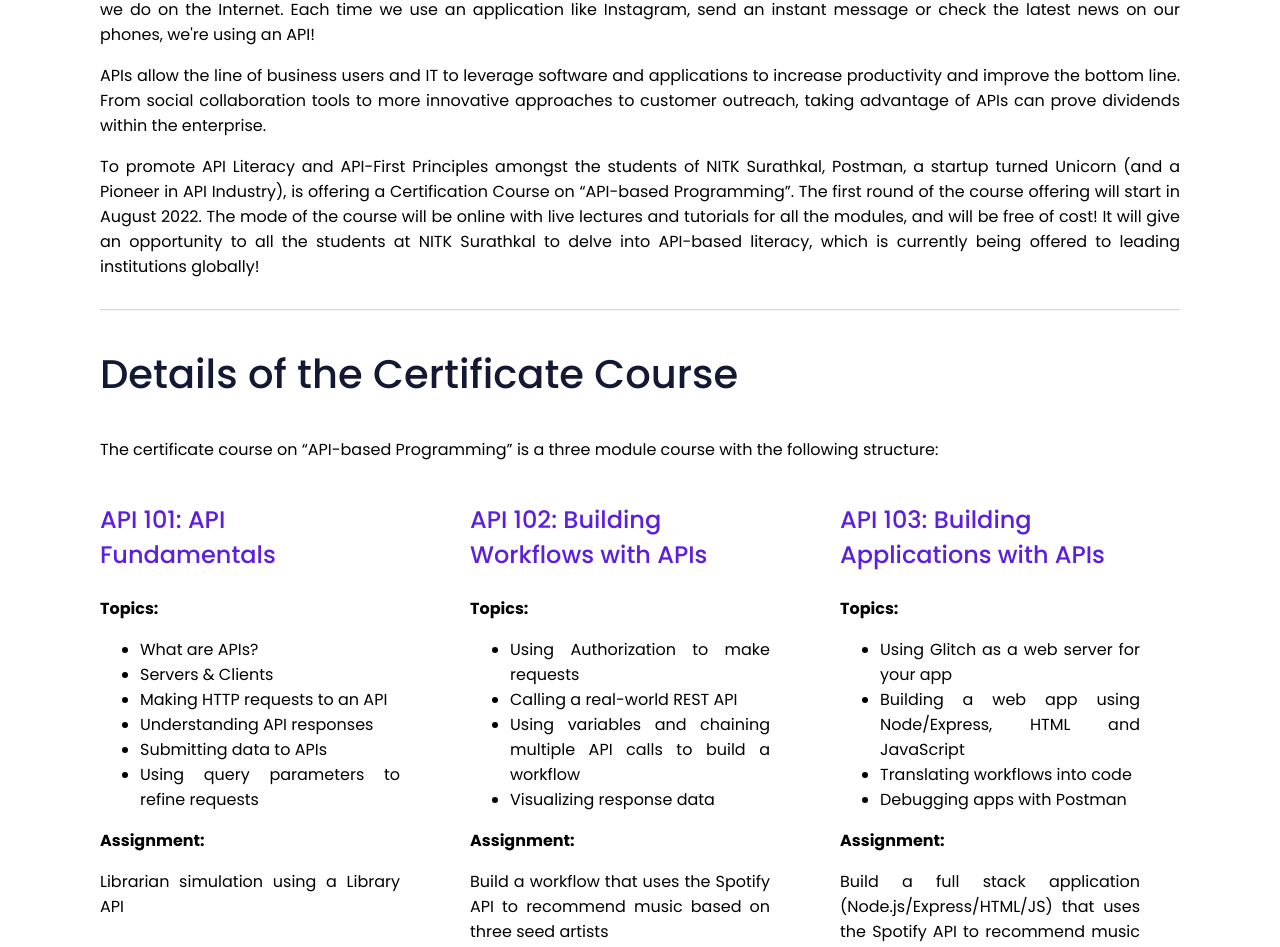
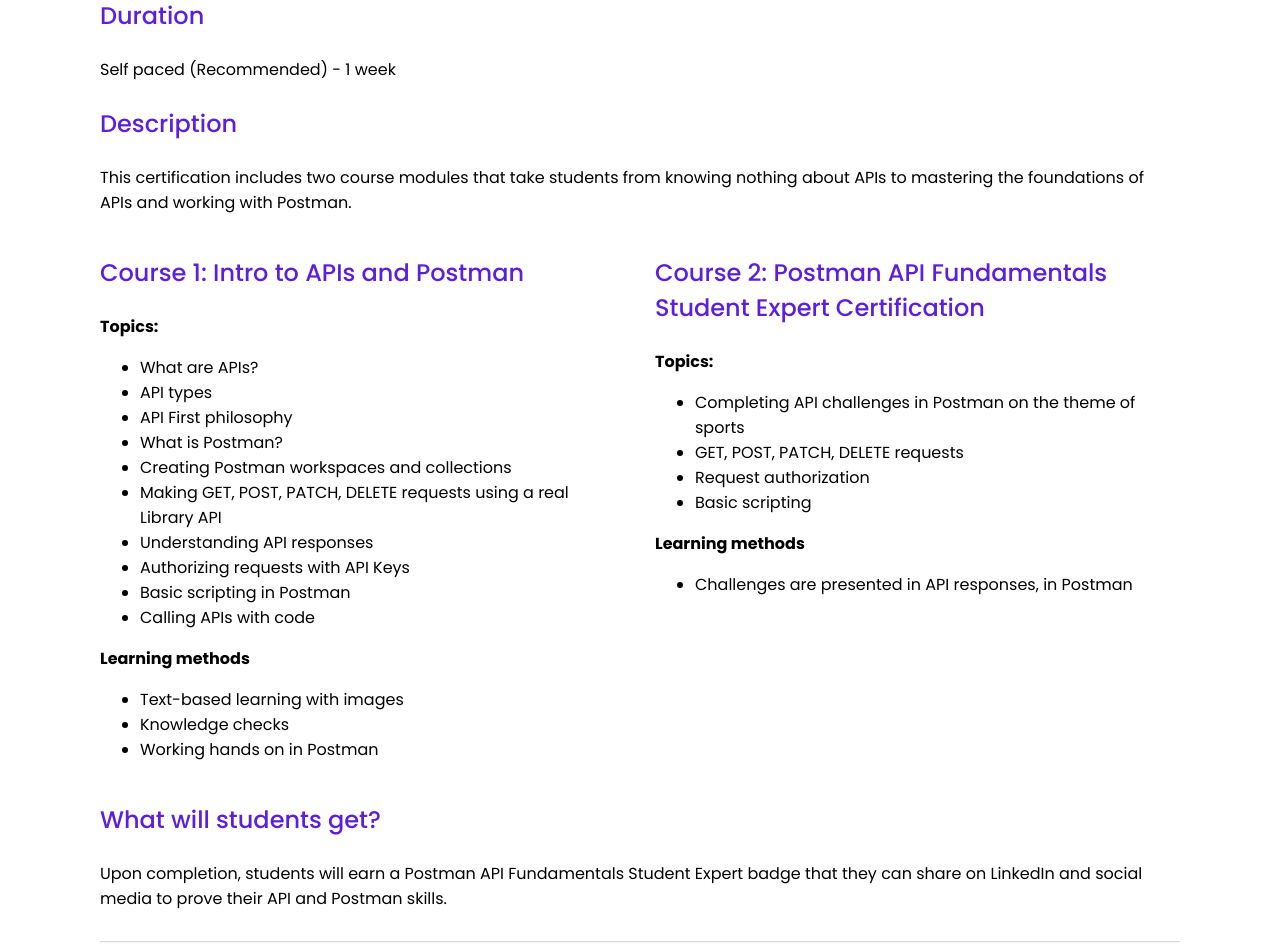
Before and after one commit to COSH-NITK/cosh-website, a React (Create React App) app: page /postman-classroom-program in a window 1280 px wide. Shown: the part 819-1766 px from the top of the page. Built offline with nearby package versions, Linux system fonts and the light colour scheme.

Commit message:
⚡ Updated postman page content

```diff
--- a/src/Pages/Postman/Postman.jsx
+++ b/src/Pages/Postman/Postman.jsx
@@ -1,9 +1,8 @@
 import React, {useEffect} from 'react'
 import {Link} from 'react-router-dom'
+import {Helmet} from "react-helmet";
 
 import './Postman.scss';
-import il1 from '../../Assets/il_postman1.svg';
-
 
 function Postman() {
 
@@ -13,6 +12,9 @@
 
   return (
     <div className="postmanDiv">
+        <Helmet>
+            <title>Postman Program</title>
+        </Helmet>
         <div className="postmanSection1Container">
             <div className="postmanSection1">
                 <h1>COSH NITK <span>Postman</span> Classroom Program</h1>
@@ -27,57 +29,61 @@
             </div>
         </div>
         <div className="postmanSection3">
-            <h2>About</h2>
+            {/* <h2>About</h2>
             <p>Application Programming Interface (API) is a software-to-software interface that enables two applications to exchange data with each other. In a world increasingly dominated by digital, APIs are an integral part of our daily lives. They are a part of almost everything we do on the Internet. Each time we use an application like Instagram, send an instant message or check the latest news on our phones, we're using an API!</p>
             <p>APIs allow the line of business users and IT to leverage software and applications to increase productivity and improve the bottom line. From social collaboration tools to more innovative approaches to customer outreach, taking advantage of APIs can prove dividends within the enterprise.</p>
             <p>To promote API Literacy and API-First Principles amongst the students of NITK Surathkal, Postman, a startup turned Unicorn (and a Pioneer in API Industry), is offering a Certification Course on “API-based Programming”. The first round of the course offering will start in August 2022. The mode of the course will be online with live lectures and tutorials for all the modules, and will be free of cost! It will give an opportunity to all the students at NITK Surathkal to delve into API-based literacy, which is currently being offered to leading institutions globally!</p>
 
-            <hr />
+            <hr /> */}
 
-            <h2>Details of the Certificate Course</h2>
-            <p>The certificate course on “API-based Programming” is a three module course with the following structure:</p>
+            {/* <h2>Details of the Certificate Course</h2> */}
+            <h2>Certification: Postman API Fundamentals Student Expert</h2>
+
+            <h3>Duration</h3>
+            <p>Self paced (Recommended) - 1 week</p>
+
+            <h3>Description</h3>
+            <p>This certification includes two course modules that take students from knowing nothing about APIs to mastering the foundations of APIs and working with Postman. </p>
             <div className="row">
                 <div className="rowItem">
-                    <h3>API 101: API Fundamentals</h3>
+                    <h3>Course 1: Intro to APIs and Postman</h3>
                     <strong>Topics:</strong>
                     <ul>
                         <li>What are APIs?</li>
-                        <li>Servers & Clients</li>
-                        <li>Making HTTP requests to an API</li>
+                        <li>API types</li>
+                        <li>API First philosophy</li>
+                        <li>What is Postman?</li>
+                        <li>Creating Postman workspaces and collections</li>
+                        <li>Making GET, POST, PATCH, DELETE requests using a real Library API</li>
                         <li>Understanding API responses</li>
-                        <li>Submitting data to APIs</li>
-                        <li>Using query parameters to refine requests</li>
+                        <li>Authorizing requests with API Keys</li>
+                        <li>Basic scripting in Postman</li>
+                        <li>Calling APIs with code</li>
                     </ul>
-                    <strong>Assignment:</strong>
-                    <p>Librarian simulation using a Library API</p>
+                    <strong>Learning methods</strong>
+                    <ul>
+                        <li>Text-based learning with images</li>
+                        <li>Knowledge checks</li>
+                        <li>Working hands on in Postman</li>
+                    </ul>
                 </div>
                 <div className="rowItem">
-                    <h3>API 102: Building Workflows with APIs</h3>
+                    <h3>Course 2: Postman API Fundamentals Student Expert Certification</h3>
                     <strong>Topics:</strong>
                     <ul>
-                        <li>Using Authorization to make requests</li>
-                        <li>Calling a real-world REST API</li>
-                        <li>Using variables and chaining multiple API calls to build a workflow </li>
-                        <li>Visualizing response data</li>
+                        <li>Completing API challenges in Postman on the theme of sports</li>
+                        <li>GET, POST, PATCH, DELETE requests</li>
+                        <li>Request authorization</li>
+                        <li>Basic scripting</li>
                     </ul>
-                    <strong>Assignment:</strong>
-                    <p>Build a workflow that uses the Spotify API to recommend music based on three seed artists</p>
-                </div>
-                <div className="rowItem">
-                    <h3>API 103: Building Applications with APIs</h3>
-                    <strong>Topics:</strong>
+                    <strong>Learning methods</strong>
                     <ul>
-                        <li>Using Glitch as a web server for your app</li>
-                        <li>Building a web app using Node/Express, HTML and JavaScript</li>
-                        <li>Translating workflows into code</li>
-                        <li>Debugging apps with Postman</li>
+                        <li>Challenges are presented in API responses, in Postman</li>
                     </ul>
-                    <strong>Assignment:</strong>
-                    <p>Build a full stack application (Node.js/Express/HTML/JS) that uses the Spotify API to recommend music based on three seed artists</p>
                 </div>
             </div>
 
-            <h3>Course Features</h3>
+            {/* <h3>Course Features</h3>
             <ul>
                 <li>Each module shall have 1-2 hours of lecture delivery, followed by an assignment</li>
                 <li>Tutorials hours for each module where students will get assistance to solve the assignments</li>
@@ -86,17 +92,18 @@
                 <li>Free of cost for all the students of NITK Surathkal</li>
                 <li>No Pre-requisites</li>
                 <li>Open to students from all disciplines and batches</li>
-            </ul>
+            </ul> */}
 
             <h3>What will students get?</h3>
-            <ul>
+            Upon completion, students will earn a Postman API Fundamentals Student Expert badge that they can share on LinkedIn and social media to prove their API and Postman skills.
+            {/* <ul>
                 <li>Postman Student Expert Badge (on completion of additional student expert module)</li>
                 <li>Certificate of Course Completion (Printable Soft Copy only)</li>
                 <li>Opportunity to learn API-based programming that is currently being offered to leading institutions globally!</li>
-            </ul>
+            </ul> */}
 
-            <h3>Mode of Delivery</h3>
-            Live lectures and tutorial sessions for every module.
+            {/* <h3>Mode of Delivery</h3>
+            Live lectures and tutorial sessions for every module. */}
 
             {/* <hr />
 
@@ -122,7 +129,7 @@
 
             <hr />
 
-            <h2>Course Logistics</h2>
+            {/* <h2>Course Logistics</h2>
             <ul>
                 <li>Students can complete all three modules of the course with the help of live lectures and tutorial sessions that shall be conducted for each module. The recordings of the live sessions will be made available to all the registered students.</li>
                 <li>Students can also take the help of the video recordings (created by Postman) that are associated with each module over the Postman platform.</li>
@@ -131,16 +138,15 @@
                 <li>After finishing all three modules of the course, students can register for the student expert program and claim their Student Expert Badge. The details are given below.</li>
             </ul>
 
-            <hr />
+            <hr /> */}
 
-            <h2>Student Expert Badge</h2>
+            {/* <h2>Student Expert Badge</h2>
             <ul>
                 <li>Students who complete all three modules of the API course can register for the student expert program. They can complete this additional student expert module and claim their Student Expert Badge.</li>
                 <li>The badge is a digital badge and will be shared with you via email. This badge can be displayed over social media platforms, such as LinkedIn.</li>
-                {/* <li>Click Here to register.</li>                 */}
             </ul>
 
-            <hr />
+            <hr /> */}
 
             {/* <h2>Contact Us</h2> */}
             <p className="contactCaption">For all your queries related to this certificate course, please contact us.</p>
--- a/src/Pages/Postman/Postman.scss
+++ b/src/Pages/Postman/Postman.scss
@@ -119,7 +119,7 @@
         padding-bottom: 100px;
         max-width: 1200px;
         margin: auto;
-        text-align: justify;
+        // text-align: justify;
 
         @media only screen and (max-width: 600px) {
             padding: 0px 50px;
@@ -127,7 +127,7 @@
         }
 
         h2 {
-            font-size: 2.5em;
+            font-size: 2.4em;
             font-weight: 500;
             color: $darkBlue;
             text-align: left;
@@ -152,7 +152,7 @@
 
         .row {
             display: grid;
-            grid-template-columns: repeat(3, 1fr);
+            grid-template-columns: repeat(2, 1fr);
             gap: 30px;
 
             @media only screen and (max-width: 1200px) {
@@ -164,7 +164,7 @@
 
             .rowItem {
                 // font-size: .8em;
-                max-width: 300px;
+                // max-width: 300px;
                 @media only screen and (max-width: 800px) {
                     max-width: 100%;
                 }
```
